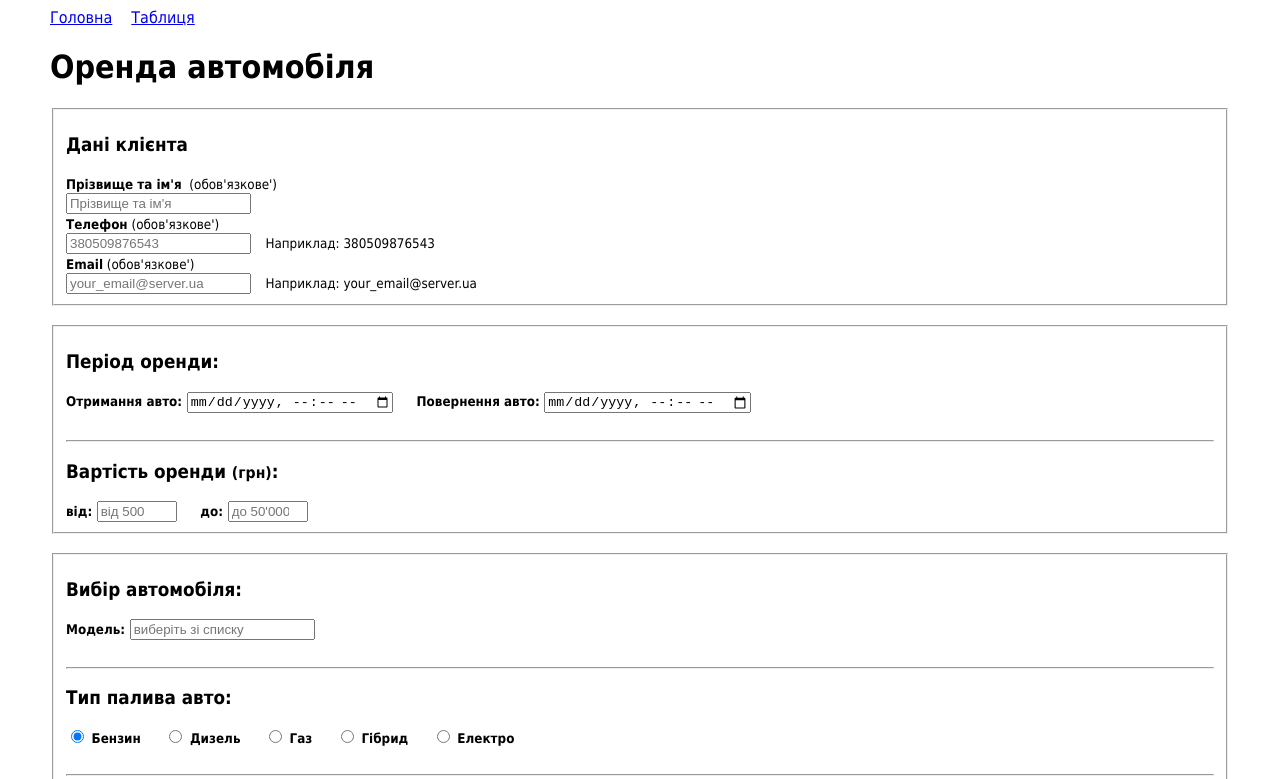
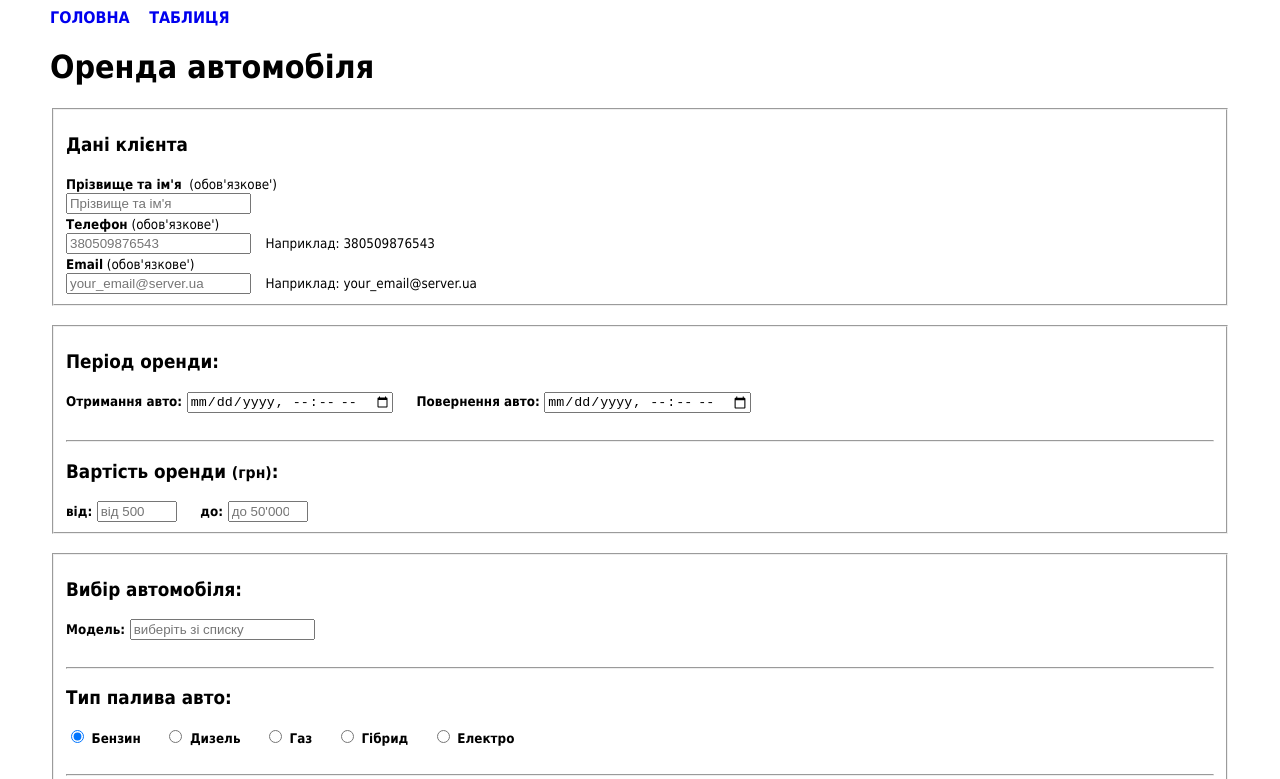
Before and after one commit to MaxsaSD/homework-3, a plain HTML site: page index.html in a window 1280 px wide. Shown: the part 21-800 px from the top of the page. Drawn offline with Linux system fonts and the light colour scheme.

Commit message:
Final Edition

```diff
--- a/index.html
+++ b/index.html
@@ -5,6 +5,7 @@
     <meta charset="UTF-8">
     <meta name="viewport" content="width=device-width, initial-scale=1.0">
     <meta http-equiv="X-UA-Compatible" content="ie=edge">
+    <link rel="shortcut icon" href="favicon.ico" />
     <link rel="stylesheet" href="style/main.css">
     <title>Оренда автомобіля</title>
 
@@ -14,8 +15,8 @@
     <header>
         <img src="images/main_banner.jpg" alt="Main Banner" /><br>
         <nav>
-            <a href="index.html">Головна</a>&emsp;
-            <a href="table.html">Таблиця</a>
+            <a href="index.html">ГОЛОВНА</a>&emsp;
+            <a href="table.html">ТАБЛИЦЯ</a>
         </nav>
     </header>
 
--- a/style/main.css
+++ b/style/main.css
@@ -4,6 +4,15 @@
 
         nav {
             margin: 10px -20px 20px 20px;
+            font-weight: bold;
+        }
+
+        nav a {
+            text-decoration: none;
+        }
+
+        nav a:hover {
+            color: red;
         }
 
         body {
```
Also changed, not shown: table.html (+4 -1 lines).
